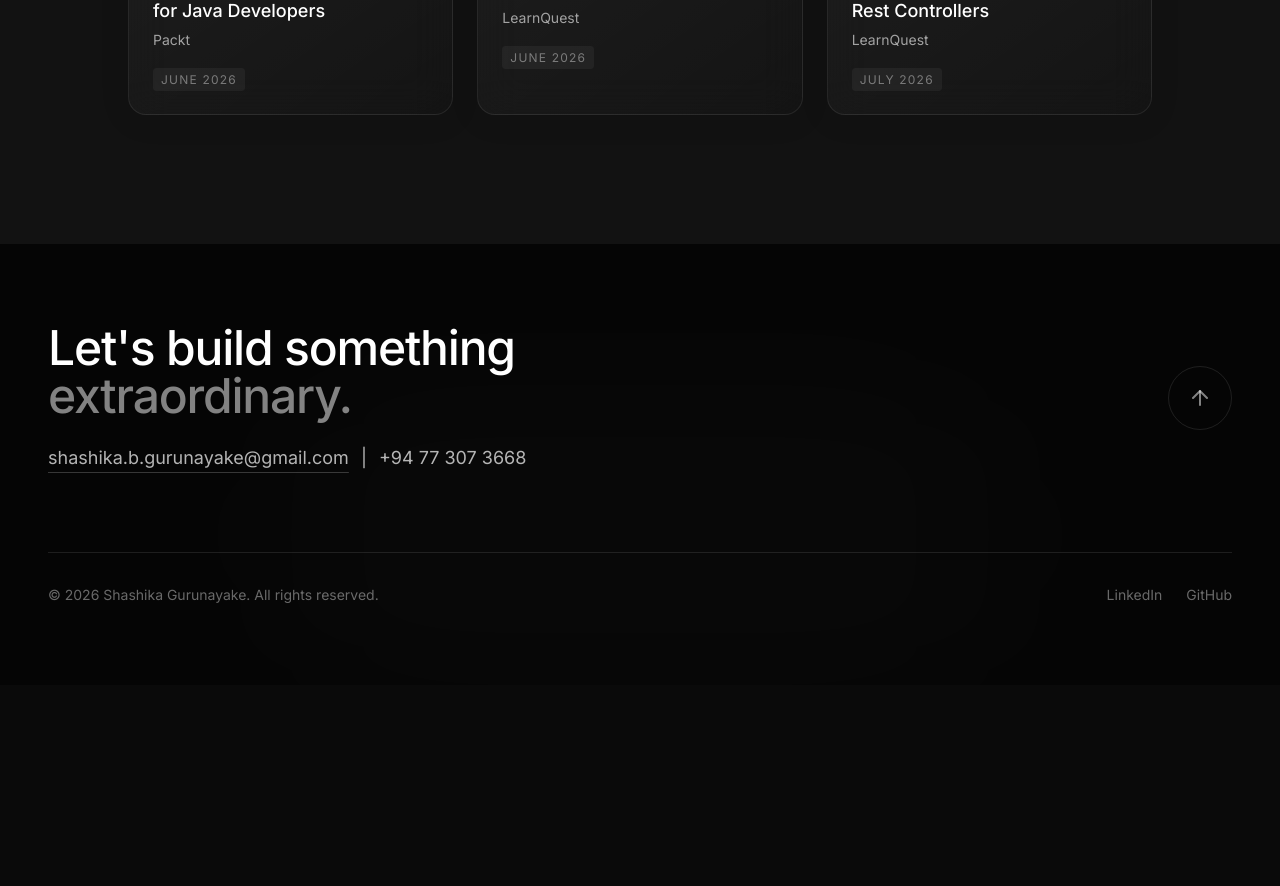
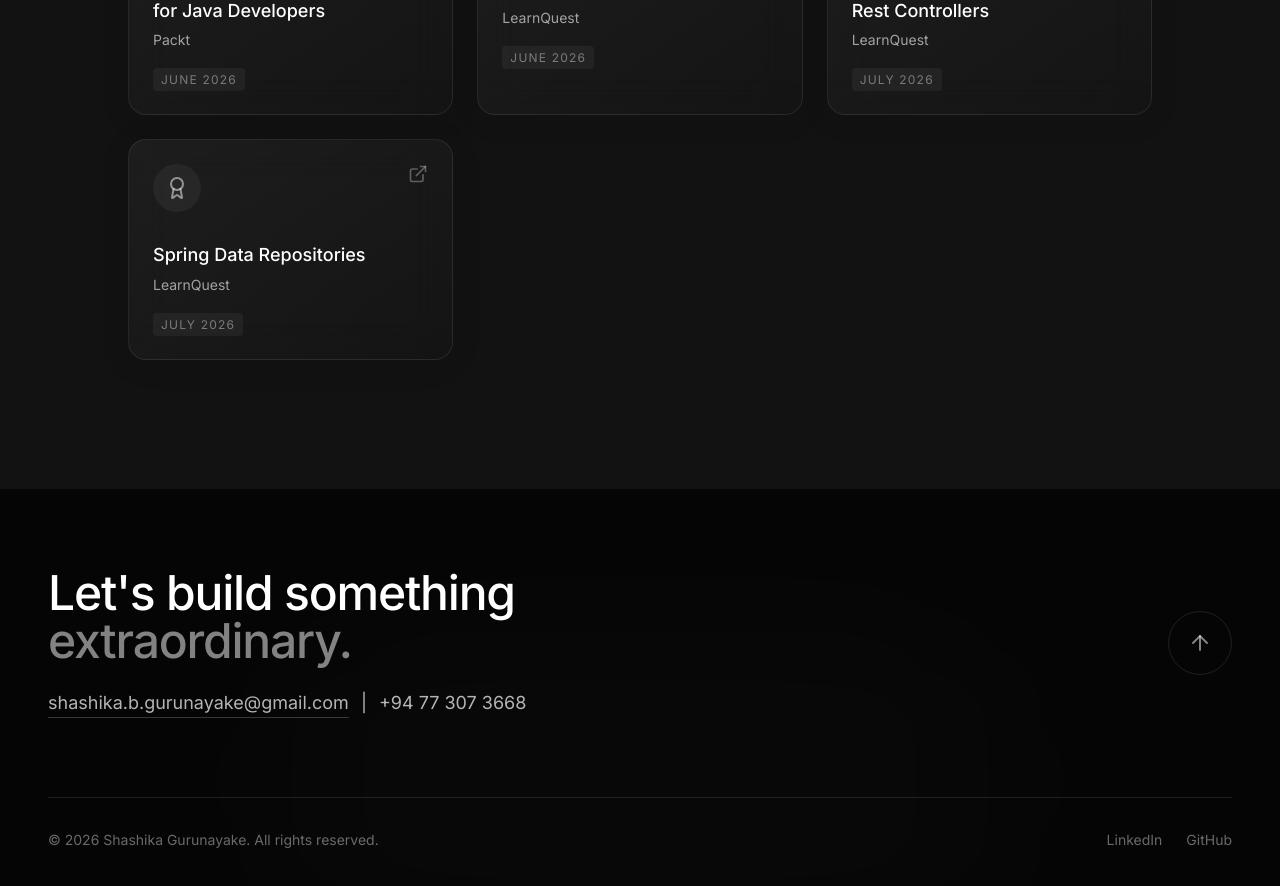
Before and after one commit to SHASHI4368/Portfolio, a Next.js app: page / in a window 1280 px wide. Shown: the part 9960-10846 px from the top of the page. Before the commit the page ends 10645 px from the top, so only its background shows below. Built offline with nearby package versions, Linux system fonts and the light colour scheme.

Commit message:
new certificate added

```diff
--- a/src/components/layout/FloatingDock.tsx
+++ b/src/components/layout/FloatingDock.tsx
@@ -141,7 +141,7 @@ export function FloatingDock() {
         <div className="w-px h-5 md:w-5 md:h-px bg-white/20" />
 
         <MagneticButton
-          href="https://drive.google.com/file/d/1fKVFbMj2V2wfWjbaM5Njcg_hd759iSM6/view?usp=sharing"
+          href="https://drive.google.com/file/d/1da1Dh8DXYdZqN9DP1GUkUnDvRBCUXpK0/view?usp=sharing"
           label="Resume"
         >
           <FileText className="h-4 w-4 sm:h-5 sm:w-5" />
--- a/src/components/sections/Certificates.tsx
+++ b/src/components/sections/Certificates.tsx
@@ -21,6 +21,12 @@ const CERTIFICATES = [
     institution: "LearnQuest",
     date: "July 2026",
     link: "https://coursera.org/share/a6c51279f0ca3e2596160786e2c243a0",
+  },
+  {
+    name: "Spring Data Repositories",
+    institution: "LearnQuest",
+    date: "July 2026",
+    link: "https://coursera.org/share/4084ed56326de06610b95beff9ee8e6d",
   },
 ];
 
```
